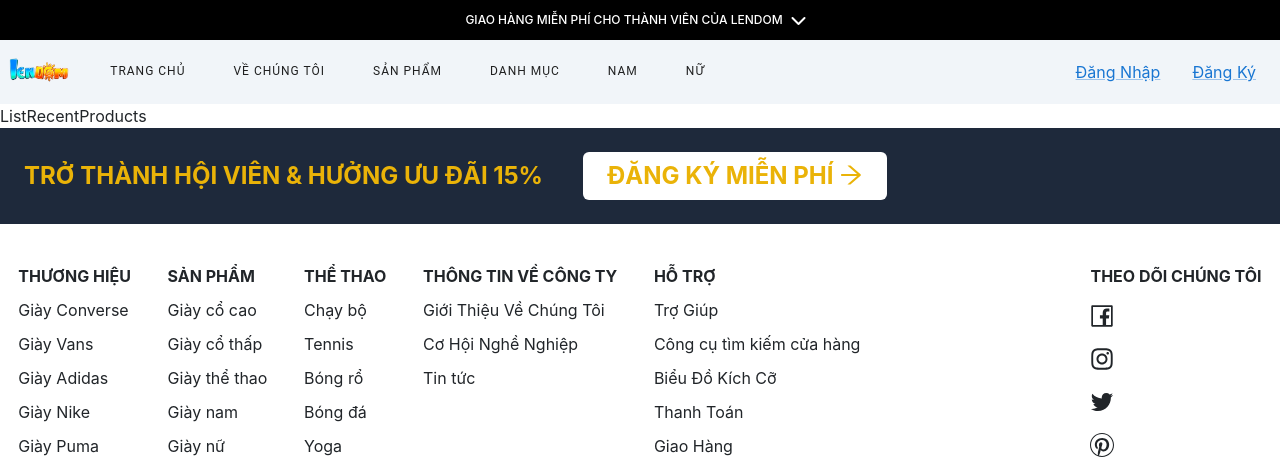
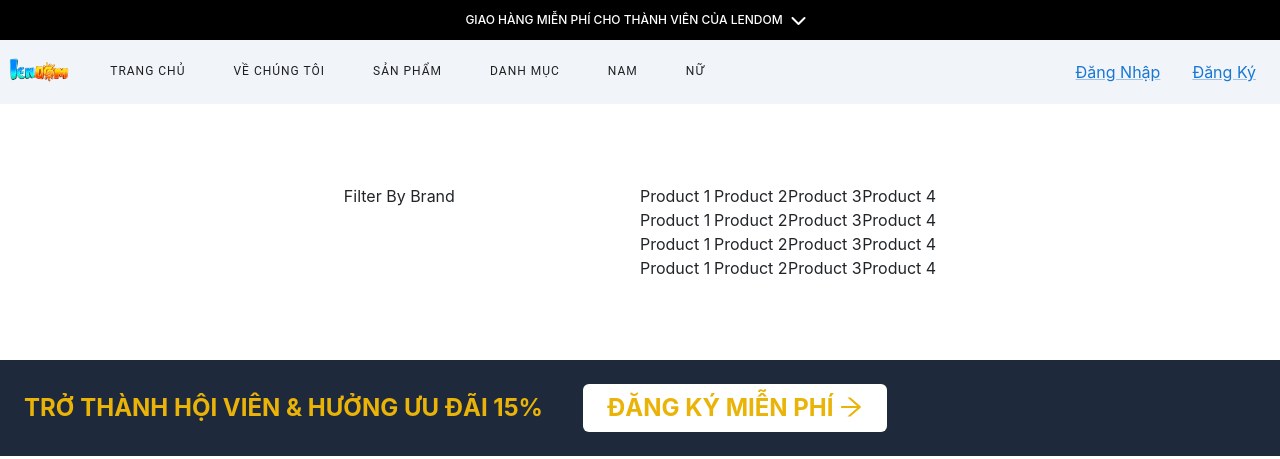
Before and after one commit to lean1123/g6-shoes-store-app-fe, a React (Vite) app: page /listRecentProducts in a window 1280 px wide. Shown: the top 459 px of the page. Built offline with nearby package versions, Linux system fonts and the light colour scheme.

Commit message:
before pull

```diff
--- a/src/components/product/recent/ListRecentProducts.jsx
+++ b/src/components/product/recent/ListRecentProducts.jsx
@@ -1,5 +1,33 @@
+import FilterByBrand from "../../filters/FilterByBrand";
+
 function ListRecentProducts() {
-  return <div>ListRecentProducts</div>;
+  return (
+    <div className="w-full flex justify-center p-20">
+      <div className="grid grid-cols-2">
+        <div>
+          <FilterByBrand />
+        </div>
+        <div className="grid grid-cols-4">
+          <div>Product 1</div>
+          <div>Product 2</div>
+          <div>Product 3</div>
+          <div>Product 4</div>
+          <div>Product 1</div>
+          <div>Product 2</div>
+          <div>Product 3</div>
+          <div>Product 4</div>
+          <div>Product 1</div>
+          <div>Product 2</div>
+          <div>Product 3</div>
+          <div>Product 4</div>
+          <div>Product 1</div>
+          <div>Product 2</div>
+          <div>Product 3</div>
+          <div>Product 4</div>
+        </div>
+      </div>
+    </div>
+  );
 }
 
 export default ListRecentProducts;
```
